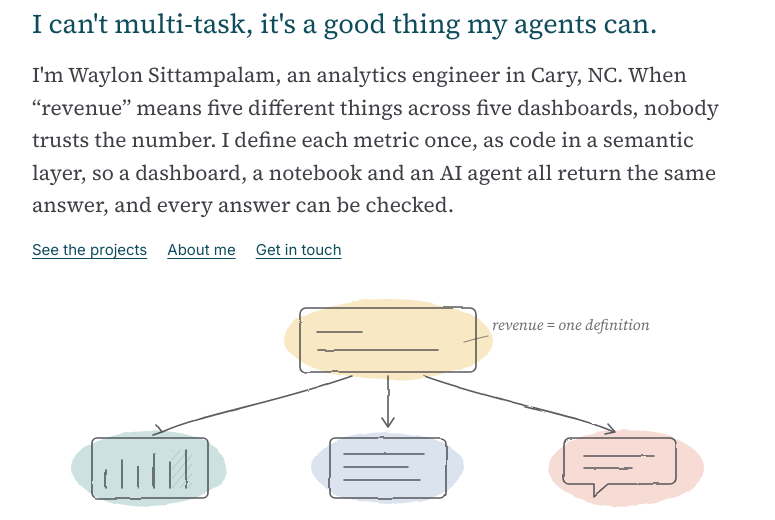
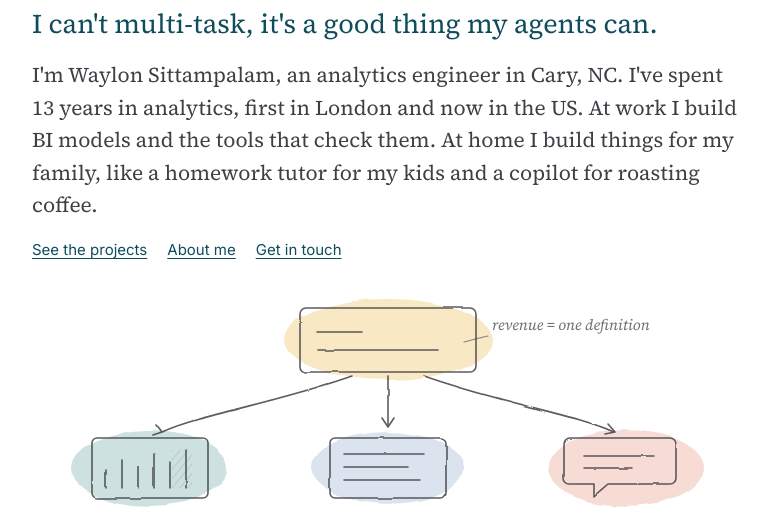
Before and after one commit to fedamo/portfolio-site, an Astro site: page / in a window 1280 px wide. Shown: the part 280-800 px from the top of the page, without its empty margins (252-1027 px from the left). Built offline with nearby package versions, Linux system fonts and the light colour scheme; Astro itself is replaced by a stand-in of ours.

Commit message:
Home: shorter, more personal intro
Co-Authored-By: Claude Opus 5.5 <noreply@anthropic.com>
Claude-Session: https://claude.ai/code/session_01RRVNPtLKWzAgaYtSnnmtqr

```diff
--- a/src/pages/index.astro
+++ b/src/pages/index.astro
@@ -12,9 +12,9 @@ const dashboards = await getDashboards();
     <h1>Define it once.<br />Trust it everywhere.</h1>
     <p class="hero-sub">I can't multi-task, it's a good thing my agents can.</p>
     <p class="hero-lede">
-      I'm Waylon Sittampalam, an analytics engineer in Cary, NC. When “revenue” means five different things across five
-      dashboards, nobody trusts the number. I define each metric once, as code in a semantic layer, so a dashboard, a
-      notebook and an AI agent all return the same answer, and every answer can be checked.
+      I'm Waylon Sittampalam, an analytics engineer in Cary, NC. I've spent 13 years in analytics, first in London
+      and now in the US. At work I build BI models and the tools that check them. At home I build things for my
+      family, like a homework tutor for my kids and a copilot for roasting coffee.
     </p>
     <p class="hero-links"><a href={`${base}/projects/`}>See the projects</a><a href={`${base}/about/`}>About me</a>{links.email && <a href={`mailto:${links.email}`}>Get in touch</a>}</p>
     <HeroSketch />
```
